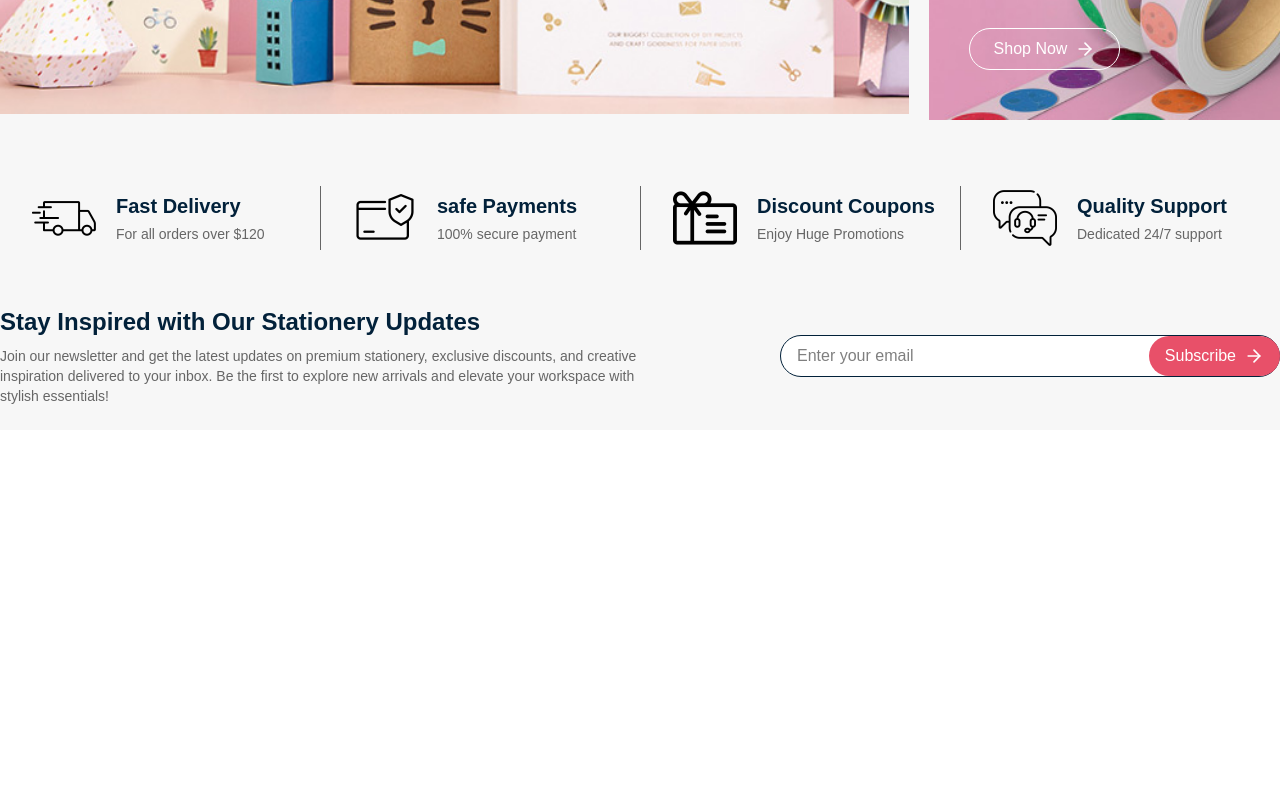
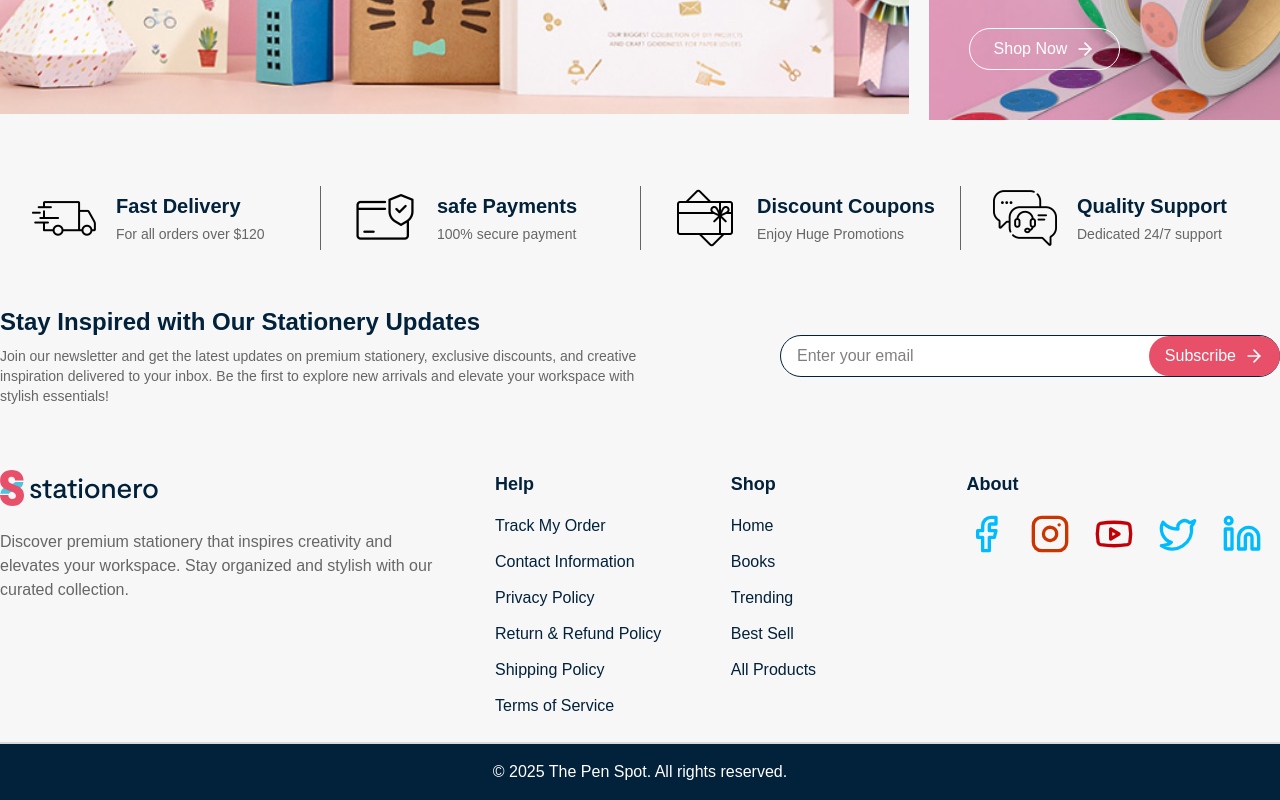
Before and after one commit to naymHdev/the-pen-spot, a React (Vite) app in the folder client/: page / in a window 1280 px wide. Shown: the part 638-1438 px from the top of the page. Before the commit the page ends 1068 px from the top, so only its background shows below. Built offline with nearby package versions, Linux system fonts and the light colour scheme.

Commit message:
[create] a fotter section

```diff
--- a/client/src/components/shared/Footer.tsx
+++ b/client/src/components/shared/Footer.tsx
@@ -1,6 +1,9 @@
 import TPButton from "../buttons/TPButton";
+import logo from "../../assets/images/logo.svg";
+import { Facebook, Instagram, Linkedin, Twitter, Youtube } from "lucide-react";
+const Footer = () => {
+  const currentYear = new Date().getFullYear();
 
-const Footer = () => {
   return (
     <>
       <div className="bg-primary-bg">
@@ -33,7 +36,97 @@ const Footer = () => {
               </form>
             </div>
           </div>
-          <footer></footer>
+          <footer className="mt-10 pb-6 grid grid-cols-1 lg:grid-cols-8 gap-10">
+            <div className=" col-span-1 lg:col-span-3">
+              <img src={logo} alt="Website Logo" />
+              <p className=" text-foreground font-medium mt-6">
+                Discover premium stationery that inspires creativity and
+                elevates your workspace. Stay organized and stylish with our
+                curated collection.
+              </p>
+            </div>
+            <div className=" col-span-1 lg:col-span-5">
+              <div className=" grid grid-cols-1 lg:grid-cols-7 gap-10 justify-between">
+                <div className=" col-span-1 lg:col-span-2">
+                  <h2 className=" text-lg font-semibold text-primary-text">
+                    Help
+                  </h2>
+                  <ul className="mt-4 font-medium text-primary-text space-y-3">
+                    <li className="hover:underline hover:text-secondary hover:cursor-pointer">
+                      Track My Order
+                    </li>
+                    <li className="hover:underline hover:text-secondary hover:cursor-pointer">
+                      Contact Information
+                    </li>
+                    <li className="hover:underline hover:text-secondary hover:cursor-pointer">
+                      Privacy Policy
+                    </li>
+                    <li className="hover:underline hover:text-secondary hover:cursor-pointer">
+                      Return & Refund Policy
+                    </li>
+                    <li className="hover:underline hover:text-secondary hover:cursor-pointer">
+                      Shipping Policy
+                    </li>
+                    <li className="hover:underline hover:text-secondary hover:cursor-pointer">
+                      Terms of Service
+                    </li>
+                  </ul>
+                </div>
+                <div className=" col-span-1 lg:col-span-2">
+                  <h2 className=" text-lg font-semibold text-primary-text">
+                    Shop
+                  </h2>
+                  <ul className="mt-4 font-medium text-primary-text space-y-3">
+                    <li className="hover:underline hover:text-secondary hover:cursor-pointer">
+                      Home
+                    </li>
+                    <li className="hover:underline hover:text-secondary hover:cursor-pointer">
+                      Books
+                    </li>
+                    <li className="hover:underline hover:text-secondary hover:cursor-pointer">
+                      Trending
+                    </li>
+                    <li className="hover:underline hover:text-secondary hover:cursor-pointer">
+                      Best Sell
+                    </li>
+                    <li className="hover:underline hover:text-secondary hover:cursor-pointer">
+                      All Products
+                    </li>
+                  </ul>
+                </div>
+                <div className=" col-span-1 lg:col-span-3">
+                  <h2 className=" text-lg font-semibold text-primary-text">
+                    About
+                  </h2>
+                  <div className="mt-4 flex flex-wrap gap-6 items-center">
+                    <a className=" text-3xl text-sky-400" href="">
+                      <Facebook size={40} />
+                    </a>
+                    <a className=" text-3xl text-orange-700" href="">
+                      <Instagram size={40} />
+                    </a>
+                    <a className=" text-3xl text-red-700" href="">
+                      <Youtube size={40} />
+                    </a>
+                    <a className=" text-3xl text-sky-400" href="">
+                      <Twitter size={40} />
+                    </a>
+                    <a className=" text-3xl text-sky-400" href="">
+                      <Linkedin size={40} />
+                    </a>
+                  </div>
+                </div>
+              </div>
+            </div>
+          </footer>
+        </div>
+        <div className=" w-full border border-foreground opacity-20" />
+        <div className="bg-primary-text">
+          <div className=" py-4 container mx-auto">
+            <p className="text-center font-medium text-white">
+              © {currentYear} The Pen Spot. All rights reserved.
+            </p>
+          </div>
         </div>
       </div>
     </>
--- a/client/src/index.css
+++ b/client/src/index.css
@@ -12,6 +12,7 @@ body {
   margin: 0;
   padding: 0;
   border: none;
+  background: white;
 }
 
 @theme {
--- a/client/src/pages/home/Commitment.tsx
+++ b/client/src/pages/home/Commitment.tsx
@@ -42,7 +42,7 @@ const Commitment = () => {
               <div>
                 <img
                   className=" w-16 h-full"
-                  src="/src/assets/icons/gift-card.png"
+                  src="/src/assets/icons/gift-cards.png"
                   alt=""
                 />
               </div>
```
Also changed, not shown: client/src/assets/icons/gift-card.png (deleted), client/src/assets/icons/gift-cards.png (added).
